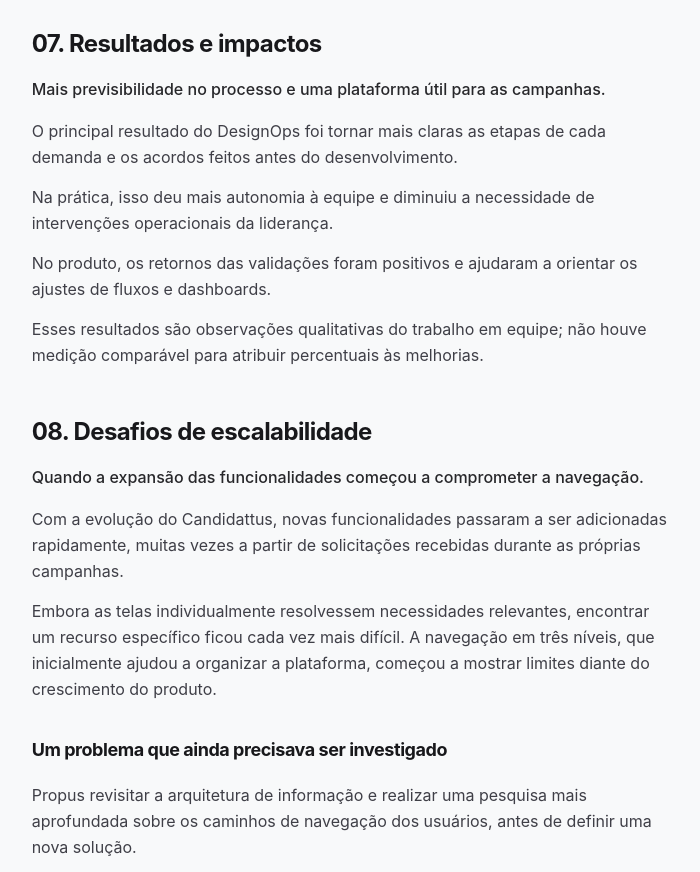
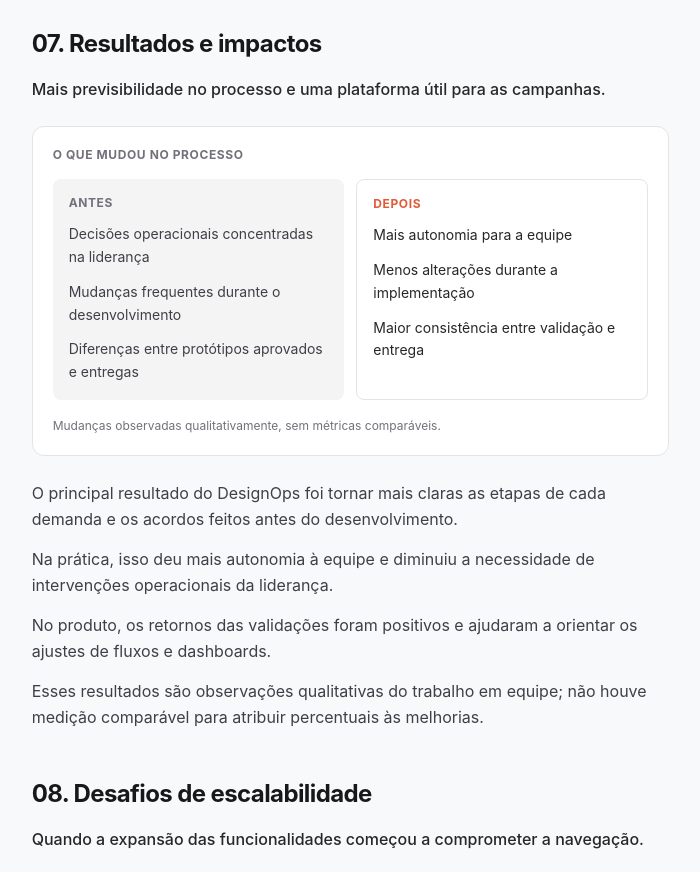
Before and after one commit to igormarianoapps/Portfolio, a React (Vite) app: page /projetos/candidattus in a window 1280 px wide. Shown: the part 10860-11732 px from the top of the page, without its empty margins (459-1159 px from the left). Built offline with nearby package versions, Linux system fonts and the light colour scheme.

Commit message:
feat: add Candidattus before-after workflow comparison

```diff
--- a/src/pages/CaseStudyPage.tsx
+++ b/src/pages/CaseStudyPage.tsx
@@ -341,6 +341,39 @@ export const CaseStudyPage: React.FC = () => {
                         </p>
                       )}
 
+                      {slug === 'candidattus' && section.id === 'resultados' && (
+                        <div className="rounded-xl border border-zinc-200 bg-white p-4 sm:p-5 my-6">
+                          <p className="text-xs font-bold uppercase tracking-wider text-zinc-500 mb-4">
+                            {t('O que mudou no processo', 'What changed in the workflow')}
+                          </p>
+                          <div className="grid grid-cols-1 sm:grid-cols-2 gap-3">
+                            <div className="rounded-lg bg-zinc-100 p-4">
+                              <h3 className="text-xs font-bold uppercase tracking-wider text-zinc-500 mb-3">
+                                {t('Antes', 'Before')}
+                              </h3>
+                              <ul className="space-y-3 text-sm text-zinc-700 leading-relaxed">
+                                <li>{t('Decisões operacionais concentradas na liderança', 'Operational decisions concentrated in leadership')}</li>
+                                <li>{t('Mudanças frequentes durante o desenvolvimento', 'Frequent changes during development')}</li>
+                                <li>{t('Diferenças entre protótipos aprovados e entregas', 'Gaps between approved prototypes and delivered interfaces')}</li>
+                              </ul>
+                            </div>
+                            <div className="rounded-lg border border-zinc-200 p-4">
+                              <h3 className="text-xs font-bold uppercase tracking-wider mb-3" style={{ color: 'var(--color-accent)' }}>
+                                {t('Depois', 'After')}
+                              </h3>
+                              <ul className="space-y-3 text-sm text-zinc-800 leading-relaxed">
+                                <li>{t('Mais autonomia para a equipe', 'Greater team autonomy')}</li>
+                                <li>{t('Menos alterações durante a implementação', 'Fewer changes during implementation')}</li>
+                                <li>{t('Maior consistência entre validação e entrega', 'Closer alignment between validation and delivery')}</li>
+                              </ul>
+                            </div>
+                          </div>
+                          <p className="text-xs text-zinc-500 mt-4 leading-relaxed">
+                            {t('Mudanças observadas qualitativamente, sem métricas comparáveis.', 'Qualitative observations, without comparable quantitative metrics.')}
+                          </p>
+                        </div>
+                      )}
+
                       <div className="space-y-3.5 text-sm sm:text-base text-zinc-700 leading-relaxed">
                         {section.paragraphs.map((p, pIdx) => {
                           const matchingInlineImages = [
```
